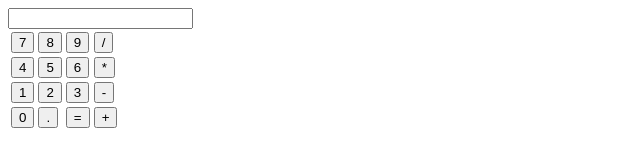
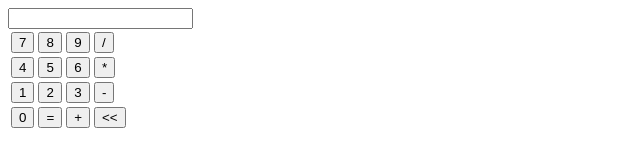
Before and after one commit to Saarsamu/Nelilaskin, a website: page Laskin/public_html/index.html in a window 1280 px wide. Shown: the full height of the page, 0-640 px from the left. Drawn offline with Linux system fonts and the light colour scheme.

Commit message:
Update index.html

```diff
--- a/Laskin/public_html/index.html
+++ b/Laskin/public_html/index.html
@@ -29,9 +29,9 @@
                 </tr>
                 <tr>
                     <td><button type="button" name="nolla" value="0" OnClick="laskuri.input.value += '0'">0</button></td>
-                    <td><button type="button" name="pilkku" value="." OnClick="laskuri.input.value += '.'">.</button></td>
                     <td><button type="button" name="yhtäsuuri" value="=" OnClick="laskuri.input.value = eval(laskuri.input.value)">=</button></td>
                     <td><button type="button" name="plus" value="+" OnClick="laskuri.input.value += '+'">+</button></td>
+        	    <td><button type="button" name="tyhjä" value=" " OnClick="laskuri.input.value = ''"><<</button></td>
                 </tr>
             </table>
 		<!-- this objektin käyttö eli viittaus objektiin itseensä -->
```
